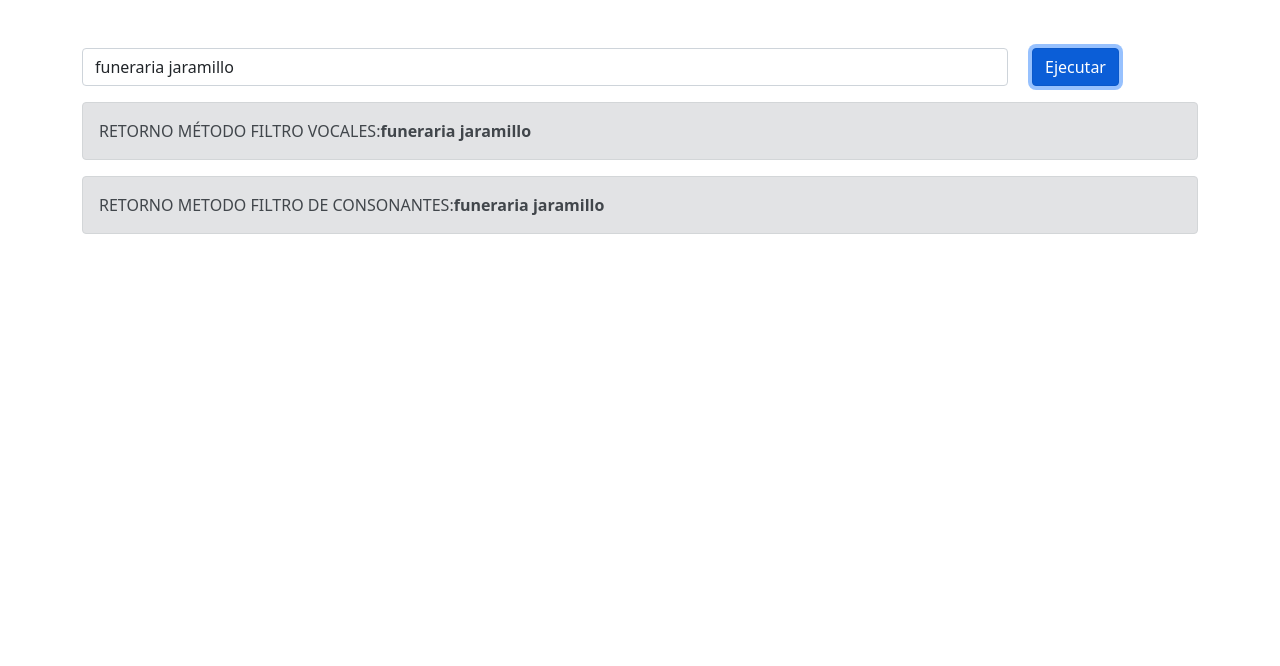
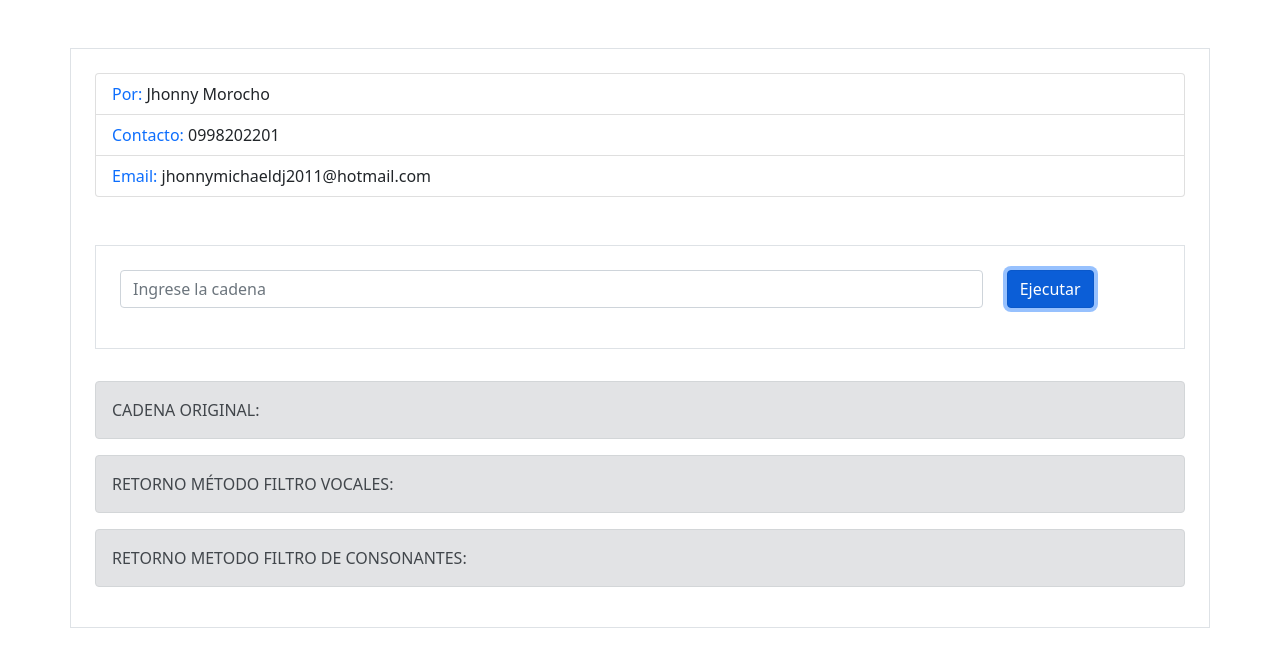
Before and after one commit to Jhonny-Morocho/FILTRO-ALFABETO, a plain HTML site: page index.html in a window 1280 px wide. Both pictures are taken after a click on the button "Ejecutar". Drawn offline with nearby package versions, Linux system fonts and the light colour scheme.

Commit message:
tarea terminada

```diff
--- a/index.html
+++ b/index.html
@@ -6,13 +6,19 @@
     <meta name="viewport" content="width=device-width, initial-scale=1.0">
     <title>Document</title>
     <link href="https://cdn.jsdelivr.net/npm/bootstrap@5.1.3/dist/css/bootstrap.min.css" rel="stylesheet" integrity="sha384-1BmE4kWBq78iYhFldvKuhfTAU6auU8tT94WrHftjDbrCEXSU1oBoqyl2QvZ6jIW3" crossorigin="anonymous">
-
+    <link rel="stylesheet" href="style.css">
 </head>
 <body>
 
-    <div class="container mt-5" id="main">
-        <div class="col-12">
-            <form class="row g-4" >
+    <div class="container mt-5 bd-example" id="main">
+
+        <ul class="list-group mb-5">
+            <li class="list-group-item"><span class="text-primary">Por: </span>  <span class="">Jhonny Morocho</span></li>
+            <li class="list-group-item"><span class="text-primary">Contacto:</span> <span class="">0998202201</span> </li>
+            <li class="list-group-item"><span class="text-primary">Email:</span> <span class="">jhonnymichaeldj2011@hotmail.com</span></li>
+        </ul>
+        <div class="col-12 bd-example">
+            <form class="row g-4 " >
                 <div class="col-10">
                   <label for="inputCadena" class="visually-hidden">Cadena</label>
                   <input type="text" class="form-control" id="inputPassword2" placeholder="Ingrese la cadena" v-model="input">
@@ -24,12 +30,18 @@
         </div>
         <div class="col-12">
             <div class="alert alert-secondary" role="alert">
-                RETORNO MÉTODO FILTRO VOCALES:<B>{{vocales}} </B>
+                CADENA ORIGINAL:<B>{{input}} </B>
             </div>
         </div>
         <div class="col-12">
             <div class="alert alert-secondary" role="alert">
-                RETORNO METODO FILTRO DE CONSONANTES:<b>{{input}}</b>
+                RETORNO MÉTODO FILTRO VOCALES:<B>{{vocales}} </B>
+            </div>
+        </div>
+
+        <div class="col-12">
+            <div class="alert alert-secondary" role="alert">
+                RETORNO METODO FILTRO DE CONSONANTES:<b>{{consonantes}}</b>
             </div>
         </div>
     </div>
--- a/main.js
+++ b/main.js
@@ -2,13 +2,19 @@ var app = new Vue({
     el: '#main',
     data: {
       message: 'Hola Vue!',
-      input:'funeraria jaramillo',
+      input:'',
       vocales:'',
       consonantes:''
     },
     methods: {
         btnEjecutar(){
-            this.vocales=this.input.replace('/[aeiouáéíóú]/','');
+            if(!this.input){
+                alert("Debe ingresar una cadena ");
+            }
+            var strVocal=this.input;
+            var strConsonantes=this.input;
+            this.vocales=strVocal.replace(/[^aáAÁeéEÉiíIÍoOóÓuúUÚ]/g,'');
+            this.consonantes=strConsonantes.replace(/[ aáAÁeéEÉiíIÍoOóÓuúUÚ]/g,'');
         }
     },
 })
--- /dev/null
+++ b/style.css
@@ -0,0 +1,15 @@
+.bd-example {
+/*     padding: 1.5rem;
+    margin-right: 0;
+    margin-left: 0;
+    border-width: 1px;
+    border-top-left-radius: .25rem;
+    border-top-right-radius: .25rem;
+    position: relative;
+    padding: 1rem;
+    margin: 1rem -.75rem 0; */
+    border: solid #dee2e6;
+    border-width: 1px;
+    padding: 1.5rem;
+    margin-bottom: 2rem;
+}
```
